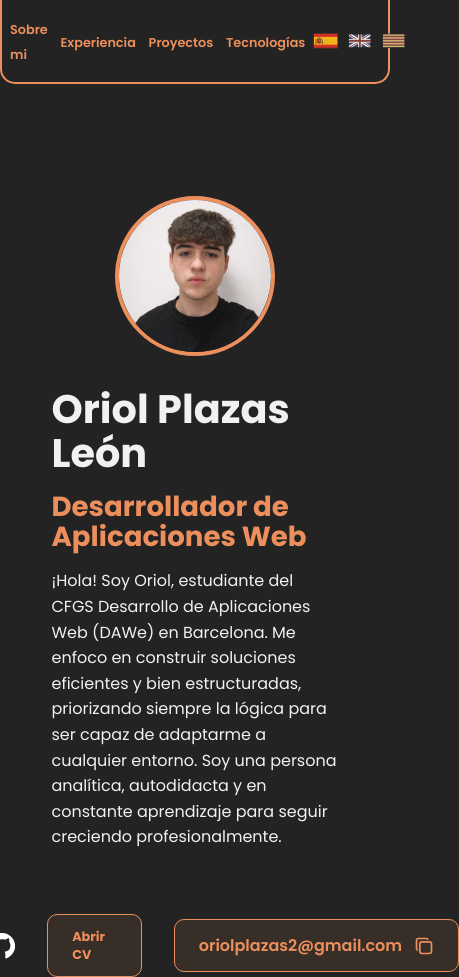
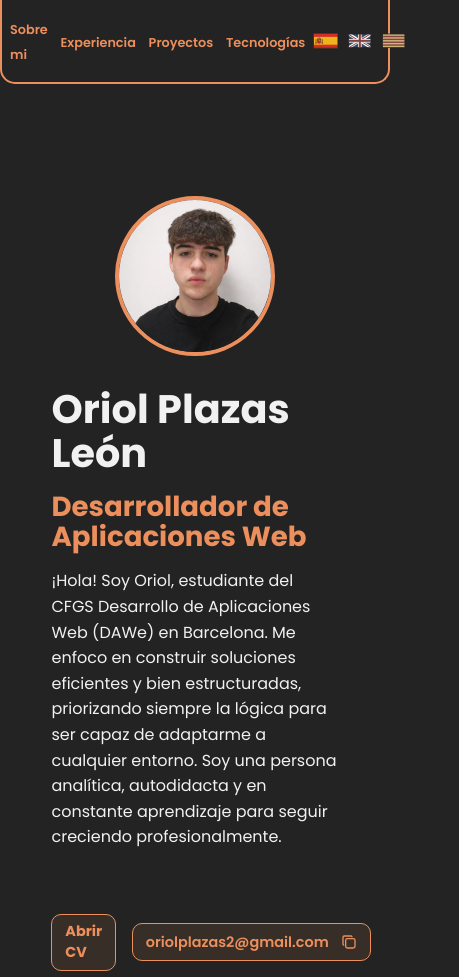
Before and after one commit to oriioll/portfolio, a Vue app: page / in a window 390 px wide. Shown: the whole page, 459 px wide, since content can reach past the window. Built offline with nearby package versions, Linux system fonts and the light colour scheme.

Commit message:
fix: add content in MQ in heroCtas component to fix the responsive of the buttons in smaller screens

```diff
--- a/src/components/hero/HeroCtas.vue
+++ b/src/components/hero/HeroCtas.vue
@@ -44,7 +44,6 @@ const openLink = (url: string): void => {
     window.open(url, '_blank');
 }
 
-
 </script>
 <template>
     <section class="ctas">
@@ -79,8 +78,8 @@ const openLink = (url: string): void => {
                     <path d="M4.012 16.737A2 2 0 0 1 3 15V5c0-1.1.9-2 2-2h10c.75 0 1.158.385 1.5 1" />
                 </g>
             </svg>
-            <svg v-else class="cpSvg" xmlns="http://www.w3.org/2000/svg"  viewBox="0 0 24 24"
-                fill="none" stroke="var(--accent-ui)" stroke-width="2" stroke-linecap="round" stroke-linejoin="round">
+            <svg v-else class="successSvg" xmlns="http://www.w3.org/2000/svg" viewBox="0 0 24 24" fill="none"
+                stroke="var(--accent-ui)" stroke-width="2" stroke-linecap="round" stroke-linejoin="round">
                 <path stroke="none" d="M0 0h24v24H0z" fill="none" />
                 <path d="M5 12l5 5l10 -10" />
             </svg>
@@ -89,6 +88,7 @@ const openLink = (url: string): void => {
 </template>
 <style scoped>
 .ctas {
+    width: 90%;
     display: flex;
     flex-direction: row;
     justify-content: center;
@@ -142,6 +142,12 @@ const openLink = (url: string): void => {
     height: 1.25rem;
 }
 
+.mail .successSvg {
+    width: 1.25rem;
+    height: 1.25rem;
+    pointer-events: none;
+}
+
 /*Animations for when changing lang */
 .fade-enter-active,
 .fade-leave-active {
@@ -157,24 +163,45 @@ const openLink = (url: string): void => {
 /*MEDIA QUERIES - Responsive*/
 /* Small devices */
 @media (max-width: 800px) {
-    a {
+
+    a,
+    p {
         font-size: .9rem;
     }
 
-    ul {
+    .ctas svg {
+        width: 1.5rem;
+        height: 1.5rem;
+    }
+
+    .ctas {
         gap: 1rem;
     }
+
+    .openCv,
+    .mail {
+        padding: .4rem .8rem;
+    }
+
+    .mail .cpSvg {
+        width: 1rem;
+        height: 1rem;
+    }
+
+    .mail .successSvg {
+        width: 1rem;
+        height: 1rem;
+        pointer-events: none;
+    }
+
 }
 
 /* Smaller devices */
 @media (max-width: 550px) {
-    a {
-        font-size: .8rem;
+    a, p {
+        font-size: .9rem;
         font-weight: 600;
     }
 
-    ul {
-        gap: .8rem;
-    }
 }
 </style>
```
